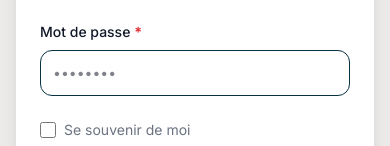
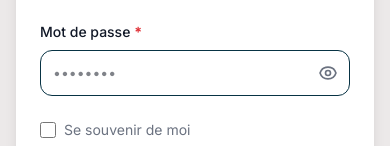
Before and after one commit to Mbaye-ndiaye/new_gestion_stock_frontend, a React (Vite) app: page / in a window 390 px wide. Shown: the part 440-586 px from the top of the page. Built offline with nearby package versions, Linux system fonts and the light colour scheme.

Commit message:
feedback

```diff
--- a/src/globals.css
+++ b/src/globals.css
@@ -58,7 +58,7 @@
 --color-card: hsl(0 0% 100%);
 --color-card-foreground: hsl(222 84% 4%);
 
---color-primary: hsl(221 83% 53%);
+--color-primary: #9CA3AF;
 --color-primary-foreground: hsl(0 0% 100%);
 
 --color-secondary: hsl(210 40% 96%);
--- a/src/pages/auth/Login.tsx
+++ b/src/pages/auth/Login.tsx
@@ -5,6 +5,7 @@
 export default function Login() {
     const [email, setEmail] = useState("")
     const [password, setPassword] = useState("")
+    const [showPassword, setShowPassword] = useState(false)
     const { setShowOtp, setUserEmail, setShowForgotPassword } = useAuth()
 
     const handleSubmit = (e: React.FormEvent) => {
@@ -99,15 +100,33 @@
                                     <label htmlFor="password" className="block text-sm font-medium text-[var(--color-muted-foreground)] mb-2">
                                         Mot de passe <b className="text-[var(--color-foreground-muted)]">*</b>
                                     </label>
+                                    <div className="relative">
                                         <input
                                             id="password"
-                                        type="password"
+                                            type={showPassword ? "text" : "password"}
                                             value={password}
                                             onChange={(e) => setPassword(e.target.value)}
-                                        className="w-full px-3 py-3 sm:px-4 sm:py-3 border border-[var(--color-border)] rounded-lg focus:ring-2 focus:ring-[var(--color-ring)] focus:border-transparent outline-none transition-all text-sm sm:text-base"
+                                            className="w-full px-3 py-3 sm:px-4 sm:py-3 pr-12 border border-[var(--color-border)] rounded-lg focus:ring-2 focus:ring-[var(--color-ring)] focus:border-transparent outline-none transition-all text-sm sm:text-base"
                                             placeholder="••••••••"
                                             required
                                         />
+                                        <button
+                                            type="button"
+                                            onClick={() => setShowPassword(!showPassword)}
+                                            className="absolute right-3 top-1/2 transform -translate-y-1/2 text-[var(--color-muted)] hover:text-[var(--color-foreground)] focus:outline-none transition-colors"
+                                        >
+                                            {showPassword ? (
+                                                <svg className="w-5 h-5" fill="none" stroke="currentColor" viewBox="0 0 24 24">
+                                                    <path strokeLinecap="round" strokeLinejoin="round" strokeWidth={2} d="M13.875 18.825A10.05 10.05 0 0112 19c-4.478 0-8.268-2.943-9.543-7a9.97 9.97 0 011.563-3.029m5.858.908a3 3 0 114.243 4.243M9.878 9.878l4.242 4.242M9.88 9.88l-3.29-3.29m7.532 7.532l3.29 3.29M3 3l3.59 3.59m0 0A9.953 9.953 0 0112 5c4.478 0 8.268 2.943 9.543 7a10.025 10.025 0 01-4.132 5.411m0 0L21 21" />
+                                                </svg>
+                                            ) : (
+                                                <svg className="w-5 h-5" fill="none" stroke="currentColor" viewBox="0 0 24 24">
+                                                    <path strokeLinecap="round" strokeLinejoin="round" strokeWidth={2} d="M15 12a3 3 0 11-6 0 3 3 0 016 0z" />
+                                                    <path strokeLinecap="round" strokeLinejoin="round" strokeWidth={2} d="M2.458 12C3.732 7.943 7.523 5 12 5c4.478 0 8.268 2.943 9.542 7-1.274 4.057-5.064 7-9.542 7-4.477 0-8.268-2.943-9.542-7z" />
+                                                </svg>
+                                            )}
+                                        </button>
+                                    </div>
                                 </div>
 
                                 {/* Remember Me & Forgot Password */}
@@ -115,7 +134,7 @@
                                     <label className="flex items-center cursor-pointer">
                                         <input
                                             type="checkbox"
-                                            className="w-4 h-4 text-blue-600 border-gray-300 rounded focus:ring-blue-500"
+                                            className="w-4 h-4 accent-[var(--color-muted)] rounded focus:ring-1 focus:ring-[var(--color-muted)]"
                                         />
                                         <span className="ml-2 text-sm text-[var(--color-muted)]">Se souvenir de moi</span>
                                     </label>
--- a/src/pages/auth/Otp.tsx
+++ b/src/pages/auth/Otp.tsx
@@ -5,7 +5,7 @@
 
 export default function Otp() {
     const navigate = useNavigate()
-    const [otpValues, setOtpValues] = useState(["", "", "", ""])
+    const [otpValues, setOtpValues] = useState(["", "", "", "", "", ""]) // 6 champs maintenant
     const { userEmail, setShowOtp } = useAuth()
 
     const handleOtpChange = (index: number, value: string) => {
@@ -15,7 +15,8 @@
         newOtpValues[index] = value
         setOtpValues(newOtpValues)
 
-        if (value && index < 3) {
+        // Auto-focus next input
+        if (value && index < 5) { // Changé de 3 à 5
             const nextInput = document.getElementById(`otp-${index + 1}`)
             if (nextInput) {
                 nextInput.focus()
@@ -24,6 +25,7 @@
     }
 
     const handleKeyDown = (index: number, e: React.KeyboardEvent) => {
+        // Handle backspace to go to previous input
         if (e.key === "Backspace" && !otpValues[index] && index > 0) {
             const prevInput = document.getElementById(`otp-${index - 1}`)
             if (prevInput) {
@@ -36,7 +38,7 @@
         e.preventDefault()
         const otpCode = otpValues.join("")
 
-        if (otpCode.length === 4) {
+        if (otpCode.length === 6) {
             navigate("/dashboard")
         }
     }
@@ -115,7 +117,7 @@
                                     <label className="block text-sm font-medium text-[var(--color-muted-foreground)] mb-4">
                                         Entrez le code ici:
                                     </label>
-                                    <div className="flex space-x-2 sm:space-x-3 justify-center">
+                                    <div className="flex flex-wrap gap-2 sm:gap-3 justify-center max-w-sm mx-auto">
                                         {otpValues.map((value, index) => (
                                             <input
                                                 key={index}
@@ -124,12 +126,13 @@
                                                 value={value}
                                                 onChange={(e) => handleOtpChange(index, e.target.value)}
                                                 onKeyDown={(e) => handleKeyDown(index, e)}
-                                                className="w-12 h-12 sm:w-16 sm:h-16 text-center text-xl sm:text-2xl font-bold border border-[var(--color-border)] rounded-lg focus:ring-2 focus:ring-[var(--color-ring)] focus:border-transparent outline-none transition-all"
+                                                className="w-12 h-12 md:w-12 md:h-12 text-center text-[var(--color-primary)] text-lg sm:text-xl md:text-2xl font-bold border border-[var(--color-border)] rounded-lg focus:ring-1 focus:ring-[var(--color-ring)] focus:border-transparent outline-none transition-all"
                                                 maxLength={1}
                                                 pattern="[0-9]"
                                                 inputMode="numeric"
                                                 autoComplete="one-time-code"
                                                 required
+                                                placeholder="0"
                                             />
                                         ))}
                                     </div>
```
Lines whose indentation alone changed are shown as unchanged.
